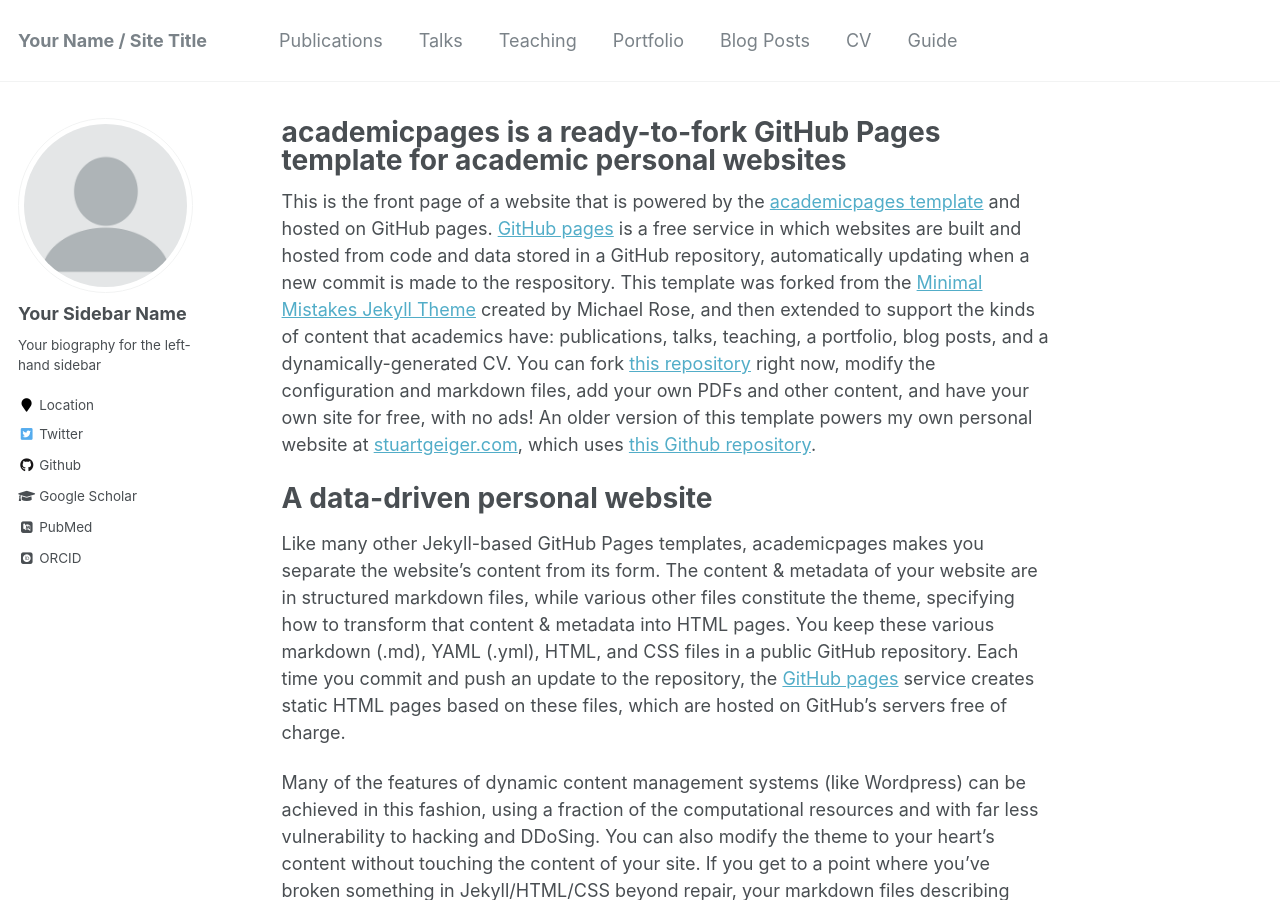
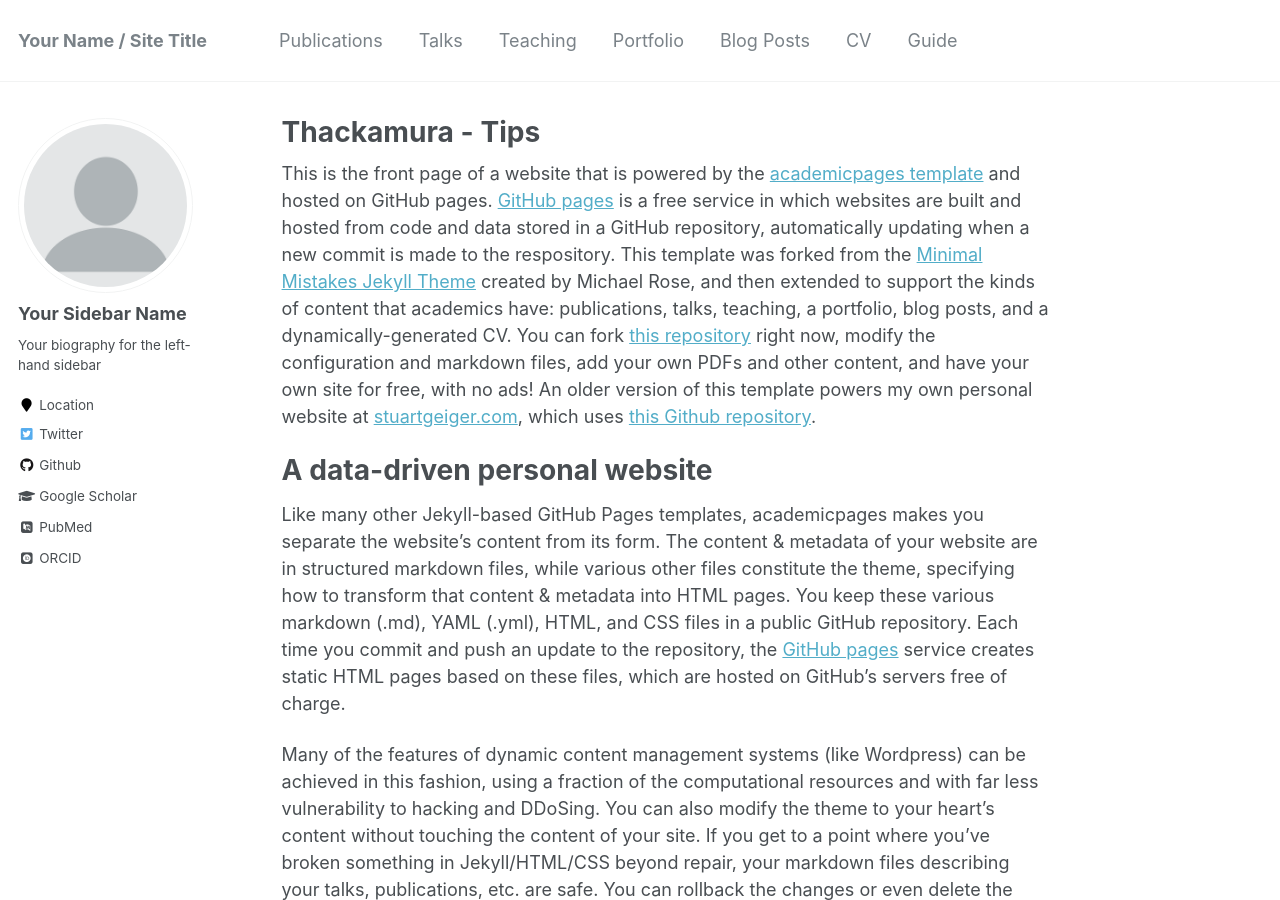
Before and after one commit to thackamura/thackamura.github.io, a Jekyll site: the page built from _pages/about.md, in a window 1280 px wide and 900 px high. Built offline with Jekyll 4.4.1, drawn with Linux system fonts in a browser that asks for light colours; some web fonts are replaced.

Commit message:
Start project

```diff
--- a/_pages/about.md
+++ b/_pages/about.md
@@ -1,6 +1,6 @@
 ---
 permalink: /
-title: "academicpages is a ready-to-fork GitHub Pages template for academic personal websites"
+title: "Thackamura - Tips "
 excerpt: "About me"
 author_profile: true
 redirect_from:
```
